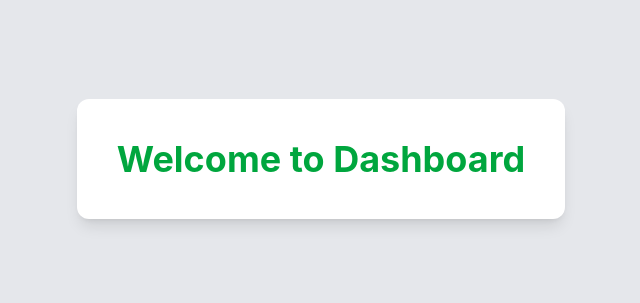
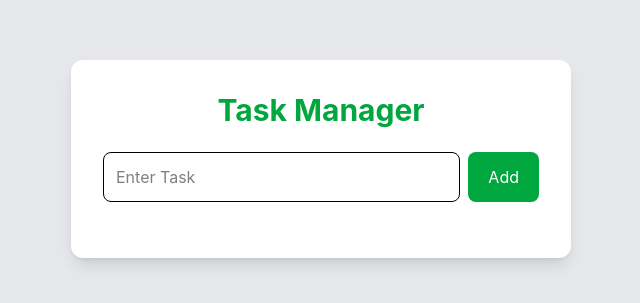
Before and after one commit to logeshramuR/task-manager-app, a React (Vite) app: page /dashboard in a window 1280 px wide. Shown: the part 241-544 px from the top of the page, without its empty margins (319-959 px from the left). Built offline with nearby package versions, Linux system fonts and the light colour scheme.

Commit message:
Added dashboard task manager

```diff
--- a/src/pages/Dashboard.jsx
+++ b/src/pages/Dashboard.jsx
@@ -1,12 +1,68 @@
+import { useState } from "react";
+
 function Dashboard() {
+  const [task, setTask] = useState("");
+  const [tasks, setTasks] = useState([]);
+
+  const addTask = () => {
+    if (task.trim() === "") return;
+
+    setTasks([...tasks, task]);
+    setTask("");
+  };
+
+  const deleteTask = (index) => {
+    const updatedTasks = tasks.filter((_, i) => i !== index);
+    setTasks(updatedTasks);
+  };
+
   return (
-    <div className="h-screen flex items-center justify-center bg-gray-200">
+    <div className="min-h-screen bg-gray-200 flex justify-center items-center">
 
-      <div className="bg-white p-10 rounded-xl shadow-lg">
+      <div className="bg-white p-8 rounded-xl shadow-lg w-[500px]">
 
-        <h1 className="text-4xl font-bold text-green-600">
-          Welcome to Dashboard
+        <h1 className="text-3xl font-bold text-center text-green-600 mb-6">
+          Task Manager
         </h1>
+
+        <div className="flex gap-2 mb-6">
+
+          <input
+            type="text"
+            placeholder="Enter Task"
+            value={task}
+            onChange={(e) => setTask(e.target.value)}
+            className="flex-1 border p-3 rounded-lg"
+          />
+
+          <button
+            onClick={addTask}
+            className="bg-green-600 text-white px-5 rounded-lg"
+          >
+            Add
+          </button>
+
+        </div>
+
+        <div>
+
+          {tasks.map((t, index) => (
+            <div
+              key={index}
+              className="flex justify-between items-center bg-gray-100 p-3 rounded-lg mb-3"
+            >
+              <p>{t}</p>
+
+              <button
+                onClick={() => deleteTask(index)}
+                className="bg-red-500 text-white px-3 py-1 rounded-lg"
+              >
+                Delete
+              </button>
+            </div>
+          ))}
+
+        </div>
 
       </div>
 
```
